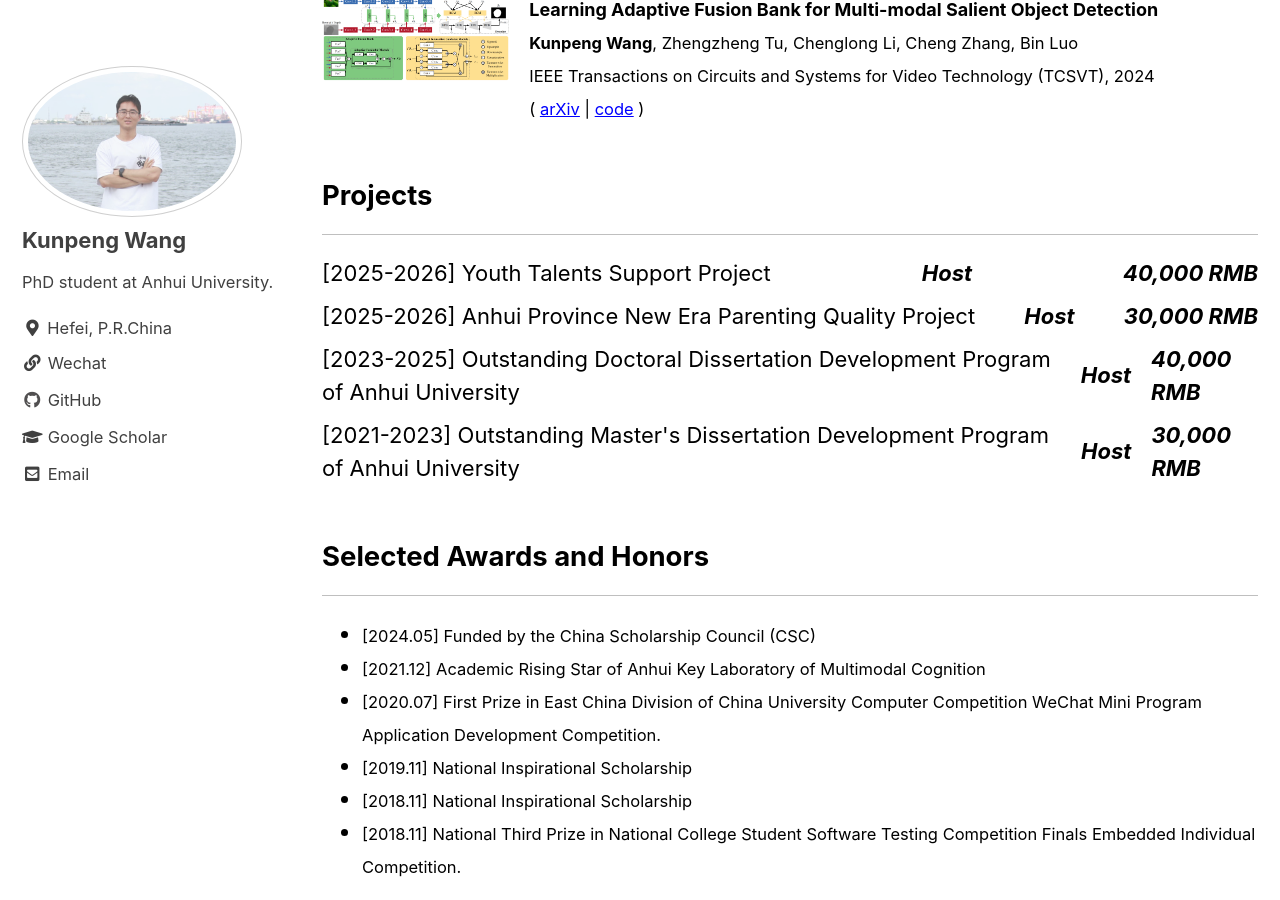
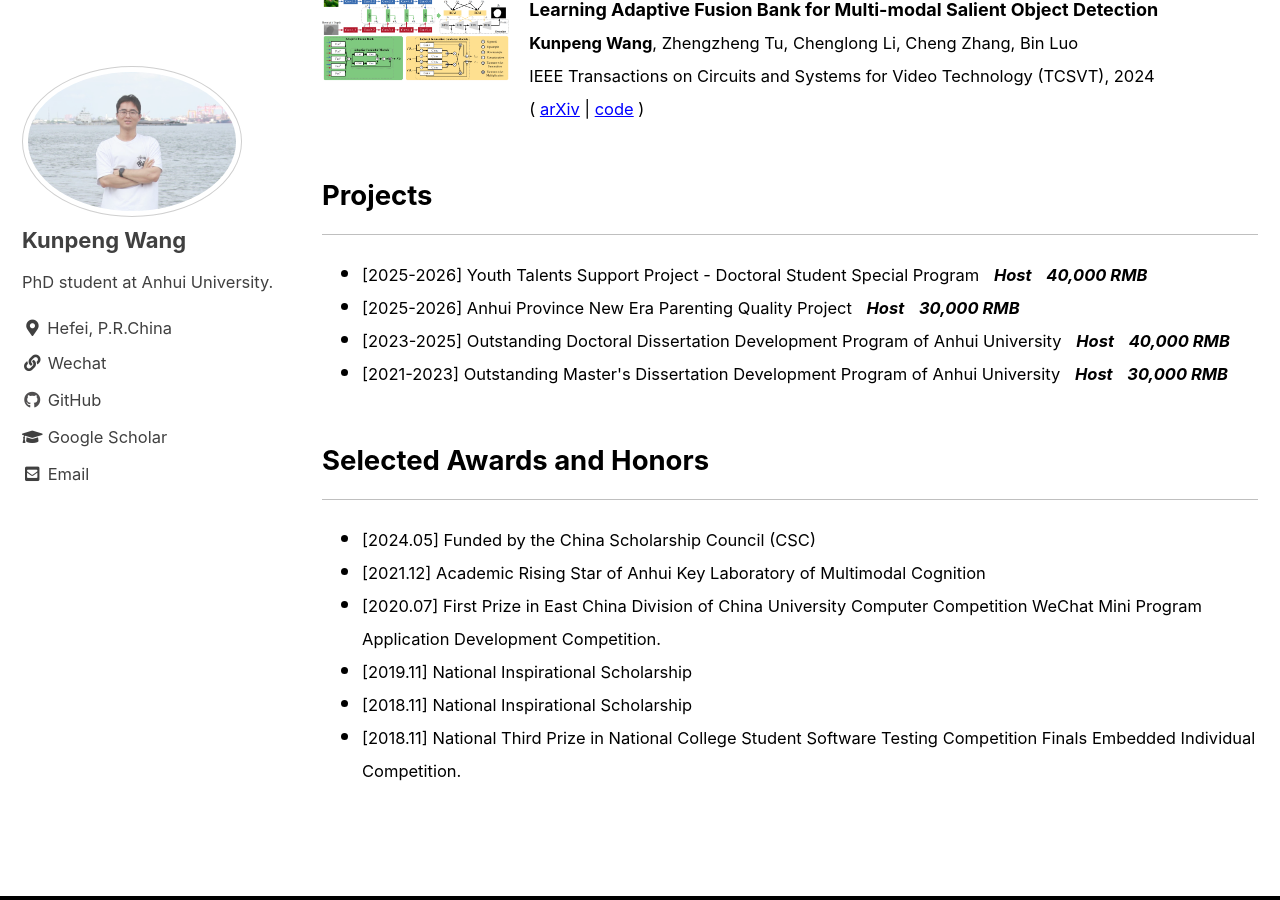
Before and after one commit to Angknpng/Angknpng.github.io, a Jekyll site: the page built from index.html, in a window 1280 px wide and 900 px high, scrolled down 1608 px. Built offline with Jekyll 4.4.1, drawn with Linux system fonts in a browser that asks for light colours; cached includes are drawn as plain includes; the list of posts is cut into pages by our own code.

Commit message:
Update index.html

```diff
--- a/index.html
+++ b/index.html
@@ -198,28 +198,13 @@ In short, during my PhD studies, I have been the core contributor to several pro
 
 <h2>Projects</h2>
 <hr />
-<ul style="margin:0px auto; padding: 0;">
-    <li style="margin: 10px auto; display: flex; justify-content: space-between; align-items: center;">
-        <span>[2025-2026] Youth Talents Support Project</span>
-        <span style="font-weight: bold; font-style: italic; margin-left: 20px;">Host</span>
-        <span style="font-weight: bold; font-style: italic; margin-left: 20px;">40,000 RMB</span>
-    </li>
-    <li style="margin: 10px auto; display: flex; justify-content: space-between; align-items: center;">
-        <span>[2025-2026] Anhui Province New Era Parenting Quality Project</span>
-        <span style="font-weight: bold; font-style: italic; margin-left: 20px;">Host</span>
-        <span style="font-weight: bold; font-style: italic; margin-left: 20px;">30,000 RMB</span>
-    </li>
-    <li style="margin: 10px auto; display: flex; justify-content: space-between; align-items: center;">
-        <span>[2023-2025] Outstanding Doctoral Dissertation Development Program of Anhui University</span>
-        <span style="font-weight: bold; font-style: italic; margin-left: 20px;">Host</span>
-        <span style="font-weight: bold; font-style: italic; margin-left: 20px;">40,000 RMB</span>
-    </li>
-    <li style="margin: 10px auto; display: flex; justify-content: space-between; align-items: center;">
-        <span>[2021-2023] Outstanding Master's Dissertation Development Program of Anhui University</span>
-        <span style="font-weight: bold; font-style: italic; margin-left: 20px;">Host</span>
-        <span style="font-weight: bold; font-style: italic; margin-left: 20px;">30,000 RMB</span>
-    </li>
+<ul style="margin:0px auto">
+    <li style="margin:0px auto"><small><span>[2025-2026] Youth Talents Support Project - Doctoral Student Special Program</span> <span style="font-weight: bold; font-style: italic; margin-left: 10px;">Host</span> <span style="font-weight: bold; font-style: italic; margin-left: 10px;">40,000 RMB</span></small></li>
+    <li style="margin:0px auto"><small><span>[2025-2026] Anhui Province New Era Parenting Quality Project</span> <span style="font-weight: bold; font-style: italic; margin-left: 10px;">Host</span> <span style="font-weight: bold; font-style: italic; margin-left: 10px;">30,000 RMB</span></small></li>
+    <li style="margin:0px auto"><small><span>[2023-2025] Outstanding Doctoral Dissertation Development Program of Anhui University</span> <span style="font-weight: bold; font-style: italic; margin-left: 10px;">Host</span> <span style="font-weight: bold; font-style: italic; margin-left: 10px;">40,000 RMB</span></small></li>
+    <li style="margin:0px auto"><small><span>[2021-2023] Outstanding Master's Dissertation Development Program of Anhui University</span> <span style="font-weight: bold; font-style: italic; margin-left: 10px;">Host</span> <span style="font-weight: bold; font-style: italic; margin-left: 10px;">30,000 RMB</span></small></li>
 </ul>
+
 
 
 
```
